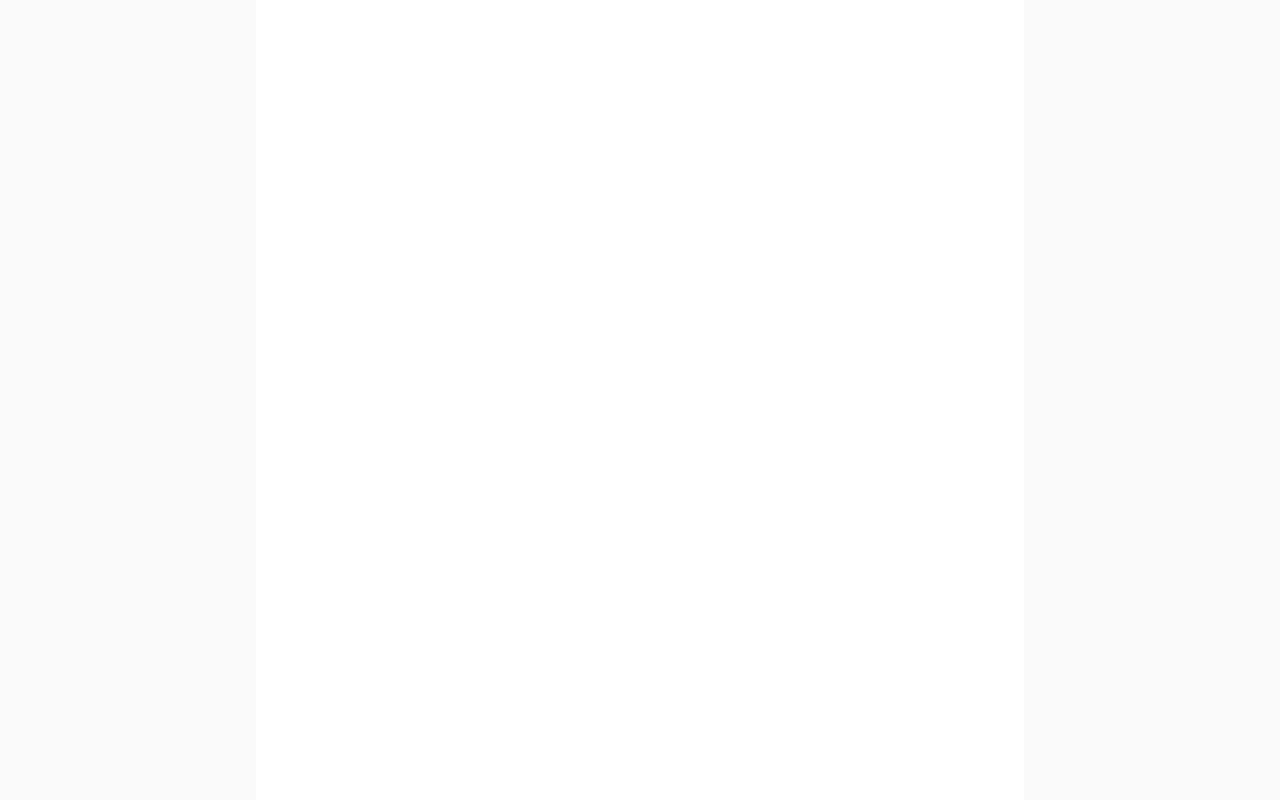
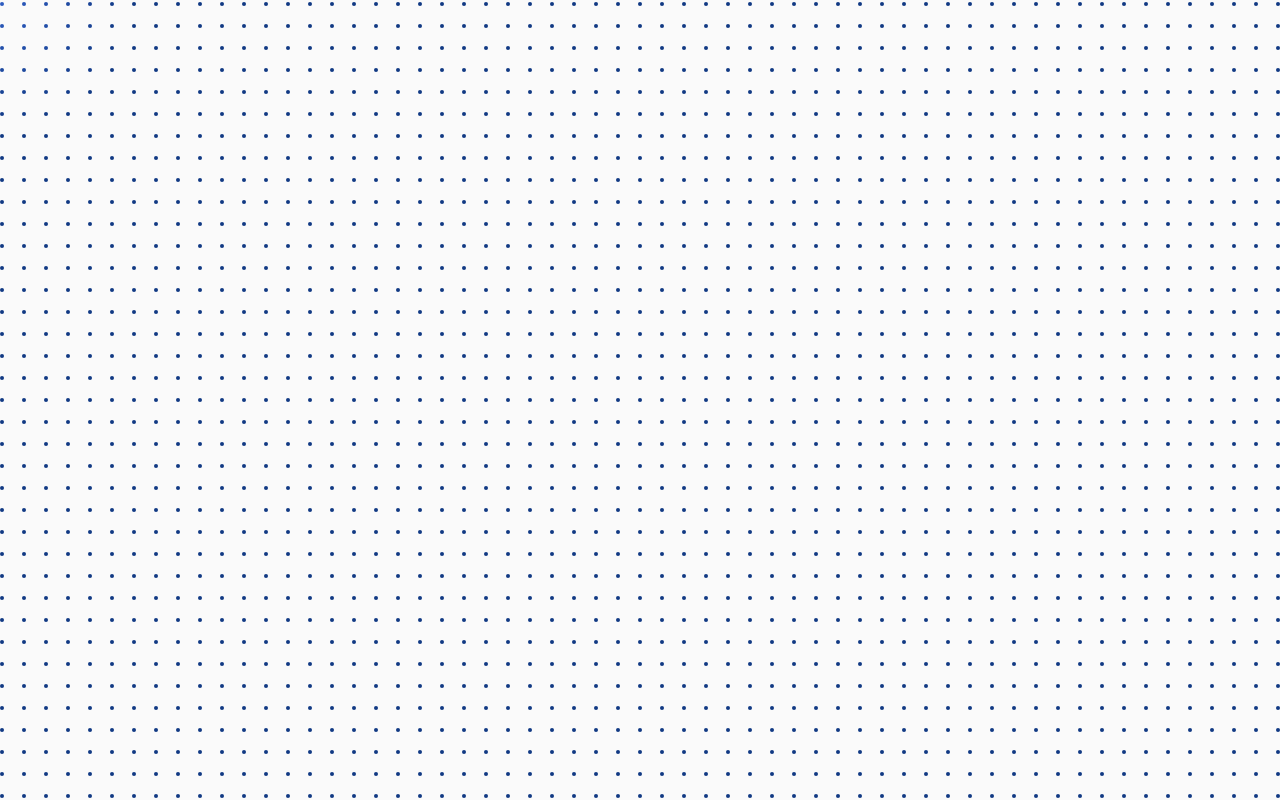
Before and after one commit to vinay7626/portfolio-next, a Next.js app: page /testRoute in a window 1280 px wide. Built offline with nearby package versions, Linux system fonts and the light colour scheme.

Commit message:
added testRoute and DotGrid component

```diff
--- /dev/null
+++ b/app/components/DotGrid.css
@@ -0,0 +1,22 @@
+.dot-grid {
+    display: flex;
+    align-items: center;
+    justify-content: center;
+    height: 100%;
+    width: 100%;
+    position: relative;
+  }
+
+  .dot-grid__wrap {
+    width: 100%;
+    height: 100%;
+    position: relative;
+  }
+
+  .dot-grid__canvas {
+    position: absolute;
+    inset: 0;
+    width: 100%;
+    height: 100%;
+    pointer-events: none;
+  }
--- /dev/null
+++ b/app/components/DotGrid.tsx
@@ -0,0 +1,291 @@
+'use client';
+import React, { useRef, useEffect, useCallback, useMemo } from 'react';
+import { gsap } from 'gsap';
+import { InertiaPlugin } from 'gsap/InertiaPlugin';
+import './DotGrid.css';
+
+gsap.registerPlugin(InertiaPlugin);
+
+const throttle = (func: (...args: any[]) => void, limit: number) => {
+  let lastCall = 0;
+  return function (this: any, ...args: any[]) {
+    const now = performance.now();
+    if (now - lastCall >= limit) {
+      lastCall = now;
+      func.apply(this, args);
+    }
+  };
+};
+
+interface Dot {
+  cx: number;
+  cy: number;
+  xOffset: number;
+  yOffset: number;
+  _inertiaApplied: boolean;
+}
+
+export interface DotGridProps {
+  dotSize?: number;
+  gap?: number;
+  baseColor?: string;
+  activeColor?: string;
+  proximity?: number;
+  speedTrigger?: number;
+  shockRadius?: number;
+  shockStrength?: number;
+  maxSpeed?: number;
+  resistance?: number;
+  returnDuration?: number;
+  className?: string;
+  style?: React.CSSProperties;
+}
+
+function hexToRgb(hex: string) {
+  const m = hex.match(/^#?([a-f\d]{2})([a-f\d]{2})([a-f\d]{2})$/i);
+  if (!m) return { r: 0, g: 0, b: 0 };
+  return {
+    r: parseInt(m[1], 16),
+    g: parseInt(m[2], 16),
+    b: parseInt(m[3], 16)
+  };
+}
+
+const DotGrid: React.FC<DotGridProps> = ({
+  dotSize = 16,
+  gap = 32,
+  baseColor = '#5227FF',
+  activeColor = '#5227FF',
+  proximity = 150,
+  speedTrigger = 100,
+  shockRadius = 250,
+  shockStrength = 5,
+  maxSpeed = 5000,
+  resistance = 750,
+  returnDuration = 1.5,
+  className = '',
+  style
+}) => {
+  const wrapperRef = useRef<HTMLDivElement>(null);
+  const canvasRef = useRef<HTMLCanvasElement>(null);
+  const dotsRef = useRef<Dot[]>([]);
+  const pointerRef = useRef({
+    x: 0,
+    y: 0,
+    vx: 0,
+    vy: 0,
+    speed: 0,
+    lastTime: 0,
+    lastX: 0,
+    lastY: 0
+  });
+
+  const baseRgb = useMemo(() => hexToRgb(baseColor), [baseColor]);
+  const activeRgb = useMemo(() => hexToRgb(activeColor), [activeColor]);
+
+  const circlePath = useMemo(() => {
+    if (typeof window === 'undefined' || !window.Path2D) return null;
+
+    const p = new Path2D();
+    p.arc(0, 0, dotSize / 2, 0, Math.PI * 2);
+    return p;
+  }, [dotSize]);
+
+  const buildGrid = useCallback(() => {
+    const wrap = wrapperRef.current;
+    const canvas = canvasRef.current;
+    if (!wrap || !canvas) return;
+
+    const { width, height } = wrap.getBoundingClientRect();
+    const dpr = window.devicePixelRatio || 1;
+
+    canvas.width = width * dpr;
+    canvas.height = height * dpr;
+    canvas.style.width = `${width}px`;
+    canvas.style.height = `${height}px`;
+    const ctx = canvas.getContext('2d');
+    if (ctx) ctx.scale(dpr, dpr);
+
+    const cols = Math.floor((width + gap) / (dotSize + gap));
+    const rows = Math.floor((height + gap) / (dotSize + gap));
+    const cell = dotSize + gap;
+
+    const gridW = cell * cols - gap;
+    const gridH = cell * rows - gap;
+
+    const extraX = width - gridW;
+    const extraY = height - gridH;
+
+    const startX = extraX / 2 + dotSize / 2;
+    const startY = extraY / 2 + dotSize / 2;
+
+    const dots: Dot[] = [];
+    for (let y = 0; y < rows; y++) {
+      for (let x = 0; x < cols; x++) {
+        const cx = startX + x * cell;
+        const cy = startY + y * cell;
+        dots.push({ cx, cy, xOffset: 0, yOffset: 0, _inertiaApplied: false });
+      }
+    }
+    dotsRef.current = dots;
+  }, [dotSize, gap]);
+
+  useEffect(() => {
+    if (!circlePath) return;
+
+    let rafId: number;
+    const proxSq = proximity * proximity;
+
+    const draw = () => {
+      const canvas = canvasRef.current;
+      if (!canvas) return;
+      const ctx = canvas.getContext('2d');
+      if (!ctx) return;
+      ctx.clearRect(0, 0, canvas.width, canvas.height);
+
+      const { x: px, y: py } = pointerRef.current;
+
+      for (const dot of dotsRef.current) {
+        const ox = dot.cx + dot.xOffset;
+        const oy = dot.cy + dot.yOffset;
+        const dx = dot.cx - px;
+        const dy = dot.cy - py;
+        const dsq = dx * dx + dy * dy;
+
+        let style = baseColor;
+        if (dsq <= proxSq) {
+          const dist = Math.sqrt(dsq);
+          const t = 1 - dist / proximity;
+          const r = Math.round(baseRgb.r + (activeRgb.r - baseRgb.r) * t);
+          const g = Math.round(baseRgb.g + (activeRgb.g - baseRgb.g) * t);
+          const b = Math.round(baseRgb.b + (activeRgb.b - baseRgb.b) * t);
+          style = `rgb(${r},${g},${b})`;
+        }
+
+        ctx.save();
+        ctx.translate(ox, oy);
+        ctx.fillStyle = style;
+        ctx.fill(circlePath);
+        ctx.restore();
+      }
+
+      rafId = requestAnimationFrame(draw);
+    };
+
+    draw();
+    return () => cancelAnimationFrame(rafId);
+  }, [proximity, baseColor, activeRgb, baseRgb, circlePath]);
+
+  useEffect(() => {
+    buildGrid();
+    let ro: ResizeObserver | null = null;
+    if ('ResizeObserver' in window) {
+      ro = new ResizeObserver(buildGrid);
+      wrapperRef.current && ro.observe(wrapperRef.current);
+    } else {
+      (window as Window).addEventListener('resize', buildGrid);
+    }
+    return () => {
+      if (ro) ro.disconnect();
+      else window.removeEventListener('resize', buildGrid);
+    };
+  }, [buildGrid]);
+
+  useEffect(() => {
+    const onMove = (e: MouseEvent) => {
+      const now = performance.now();
+      const pr = pointerRef.current;
+      const dt = pr.lastTime ? now - pr.lastTime : 16;
+      const dx = e.clientX - pr.lastX;
+      const dy = e.clientY - pr.lastY;
+      let vx = (dx / dt) * 1000;
+      let vy = (dy / dt) * 1000;
+      let speed = Math.hypot(vx, vy);
+      if (speed > maxSpeed) {
+        const scale = maxSpeed / speed;
+        vx *= scale;
+        vy *= scale;
+        speed = maxSpeed;
+      }
+      pr.lastTime = now;
+      pr.lastX = e.clientX;
+      pr.lastY = e.clientY;
+      pr.vx = vx;
+      pr.vy = vy;
+      pr.speed = speed;
+
+      const rect = canvasRef.current!.getBoundingClientRect();
+      pr.x = e.clientX - rect.left;
+      pr.y = e.clientY - rect.top;
+
+      for (const dot of dotsRef.current) {
+        const dist = Math.hypot(dot.cx - pr.x, dot.cy - pr.y);
+        if (speed > speedTrigger && dist < proximity && !dot._inertiaApplied) {
+          dot._inertiaApplied = true;
+          gsap.killTweensOf(dot);
+          const pushX = dot.cx - pr.x + vx * 0.005;
+          const pushY = dot.cy - pr.y + vy * 0.005;
+          gsap.to(dot, {
+            inertia: { xOffset: pushX, yOffset: pushY, resistance },
+            onComplete: () => {
+              gsap.to(dot, {
+                xOffset: 0,
+                yOffset: 0,
+                duration: returnDuration,
+                ease: 'elastic.out(1,0.75)'
+              });
+              dot._inertiaApplied = false;
+            }
+          });
+        }
+      }
+    };
+
+    const onClick = (e: MouseEvent) => {
+      const rect = canvasRef.current!.getBoundingClientRect();
+      const cx = e.clientX - rect.left;
+      const cy = e.clientY - rect.top;
+      for (const dot of dotsRef.current) {
+        const dist = Math.hypot(dot.cx - cx, dot.cy - cy);
+        if (dist < shockRadius && !dot._inertiaApplied) {
+          dot._inertiaApplied = true;
+          gsap.killTweensOf(dot);
+          const falloff = Math.max(0, 1 - dist / shockRadius);
+          const pushX = (dot.cx - cx) * shockStrength * falloff;
+          const pushY = (dot.cy - cy) * shockStrength * falloff;
+          gsap.to(dot, {
+            inertia: { xOffset: pushX, yOffset: pushY, resistance },
+            onComplete: () => {
+              gsap.to(dot, {
+                xOffset: 0,
+                yOffset: 0,
+                duration: returnDuration,
+                ease: 'elastic.out(1,0.75)'
+              });
+              dot._inertiaApplied = false;
+            }
+          });
+        }
+      }
+    };
+
+    const throttledMove = throttle(onMove, 50);
+    window.addEventListener('mousemove', throttledMove, { passive: true });
+    window.addEventListener('click', onClick);
+
+    return () => {
+      window.removeEventListener('mousemove', throttledMove);
+      window.removeEventListener('click', onClick);
+    };
+  }, [maxSpeed, speedTrigger, proximity, resistance, returnDuration, shockRadius, shockStrength]);
+
+  return (
+    <section className={`dot-grid ${className}`} style={style}>
+      <div ref={wrapperRef} className="dot-grid__wrap">
+        <canvas ref={canvasRef} className="dot-grid__canvas" />
+      </div>
+    </section>
+  );
+};
+
+export default DotGrid;
--- a/app/testRoute/page.tsx
+++ b/app/testRoute/page.tsx
@@ -1,11 +1,23 @@
 import Image from "next/image";
+import { gsap } from 'gsap';
+import DotGrid from "../components/DotGrid";
 
 export default function Home() {
   return (
     <div className="flex min-h-screen items-center justify-center bg-zinc-50 font-sans dark:bg-black">
-      <main className="flex min-h-screen w-full max-w-3xl flex-col items-center justify-between py-32 px-16 bg-white dark:bg-black sm:items-start">
-        <p className="text-7xl text-white">TestRoute</p>
-      </main>
+        <div className="w-screen h-screen relative">
+        <DotGrid
+            dotSize={4}
+            gap={18}
+            baseColor="#113983"
+            activeColor="#2e5dc2"
+            proximity={130}
+            shockRadius={170}
+            shockStrength={5}
+            resistance={150}
+            returnDuration={1.}
+        />
+        </div>
     </div>
   );
 }
--- a/package.json
+++ b/package.json
@@ -9,6 +9,7 @@
     "lint": "eslint"
   },
   "dependencies": {
+    "gsap": "^3.13.0",
     "next": "16.0.3",
     "react": "19.2.0",
     "react-dom": "19.2.0"
```
Also changed, not shown: 1 other file (tests, documents, lock files or other folders).
